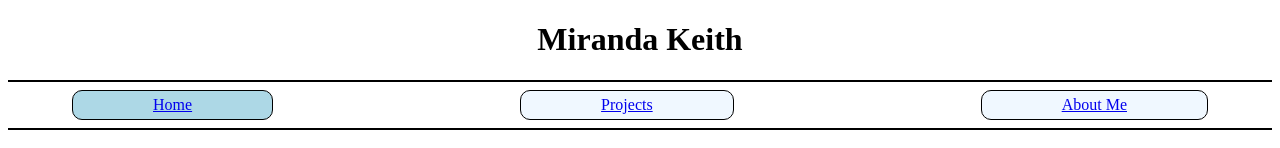
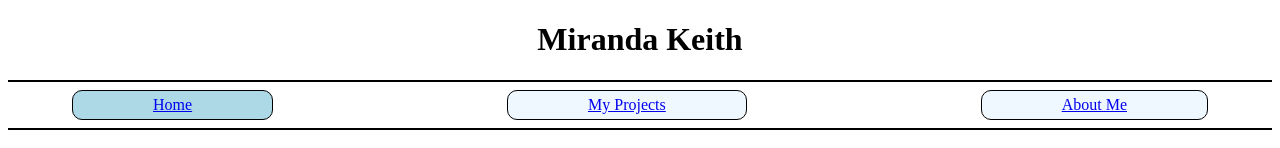
Before and after one commit to gold-mir/react-portfolio, a React app: page / in a window 1280 px wide. Shown: the top 148 px of the page. Built offline with nearby package versions, Linux system fonts and the light colour scheme.

Commit message:
update navbar

```diff
--- a/src/components/app.jsx
+++ b/src/components/app.jsx
@@ -92,7 +92,7 @@ class App extends React.Component{
         <Navbar routes={
           [
             { route: "/", name: "Home" },
-            { route: "/projects", name: "Projects", matchChildren: true },
+            { route: "/projects", name: "My Projects", matchChildren: true },
             { route: "/about", name: "About Me" }
           ]
         }/>
```
